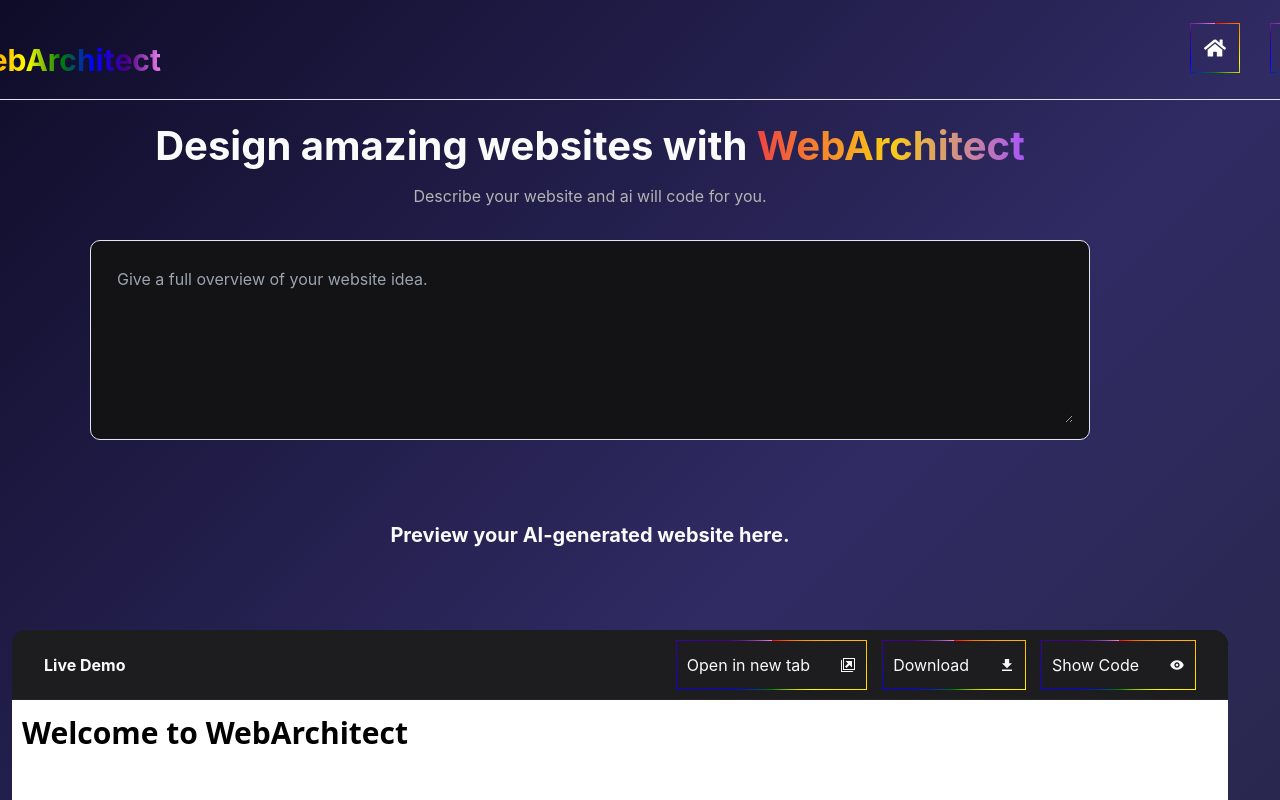
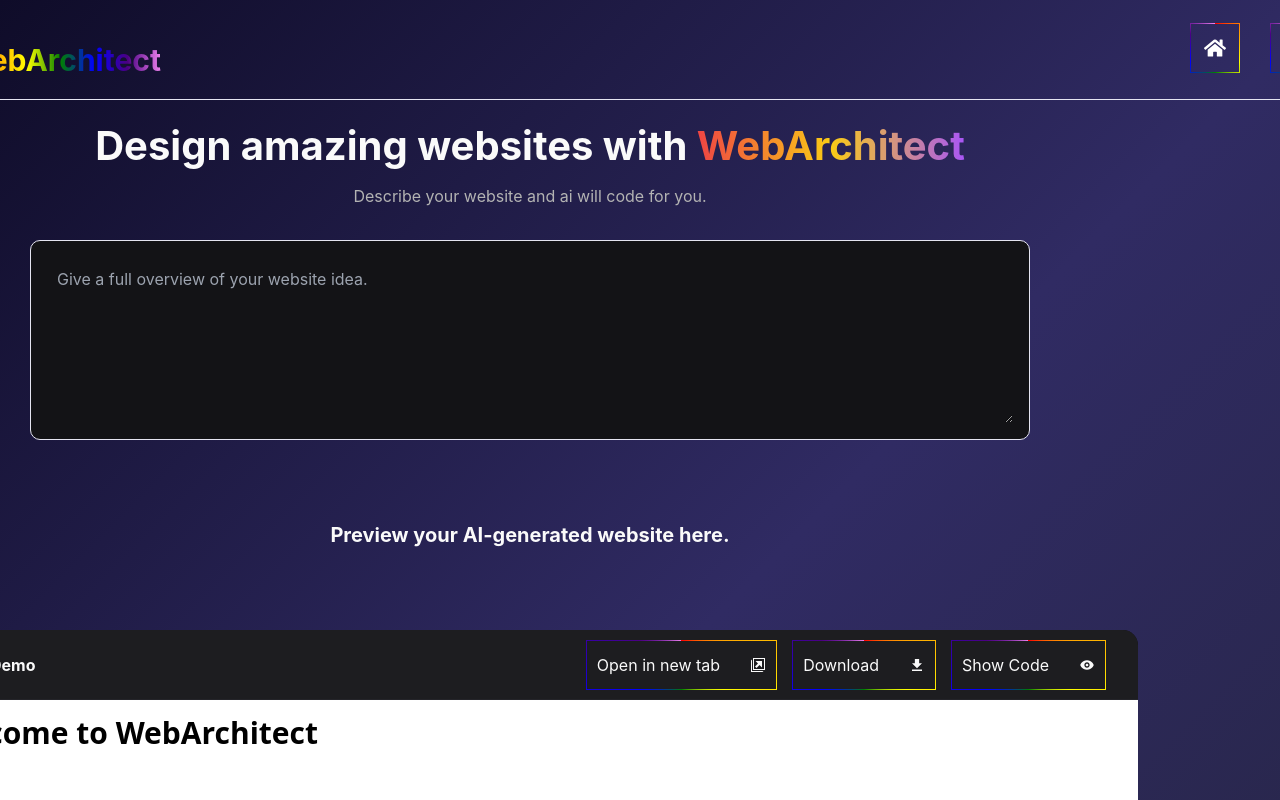
Before and after one commit to mansi-24082006/SmartUI, a React (Vite) app: page / in a window 1280 px wide. Shown: the top 800 px of the page. Built offline with nearby package versions, Linux system fonts and the light colour scheme.

Commit message:
Update App.css

```diff
--- a/src/App.css
+++ b/src/App.css
@@ -127,7 +127,7 @@
   min-height: 100vh;
   width: 100%;
   padding: 1rem;
-  margin-left: 60px;
+  /* margin-left: 60px; */
 }
 .preview {
   width: 100%;
```
